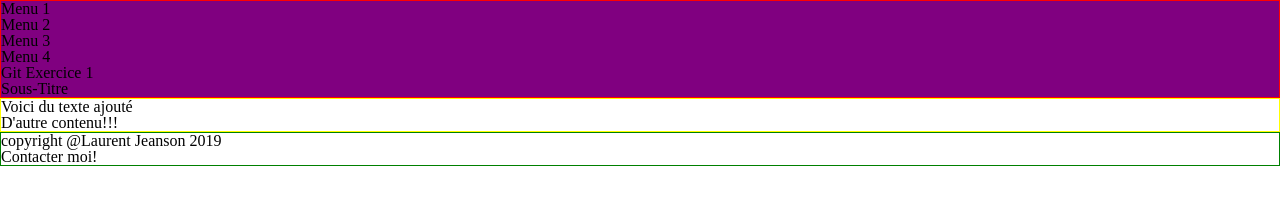
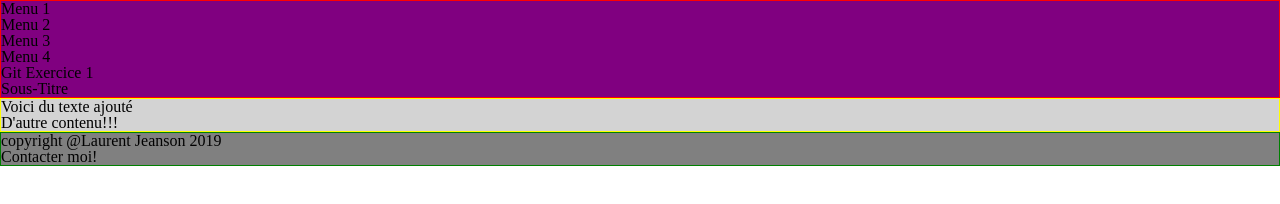
Before and after one commit to LaurentJeanson/Exercice1, a plain HTML site: page index.htm in a window 1280 px wide. Drawn offline with Linux system fonts and the light colour scheme.

Commit message:
b- Couleur background main et footer

```diff
--- a/css/style.css
+++ b/css/style.css
@@ -52,7 +52,9 @@ header{
 }
 main{
 	border: 1px solid yellow;
+	background-color: lightgray;
 }
 footer{
 	border: 1px solid green;
+	background-color: gray;
 }
```
